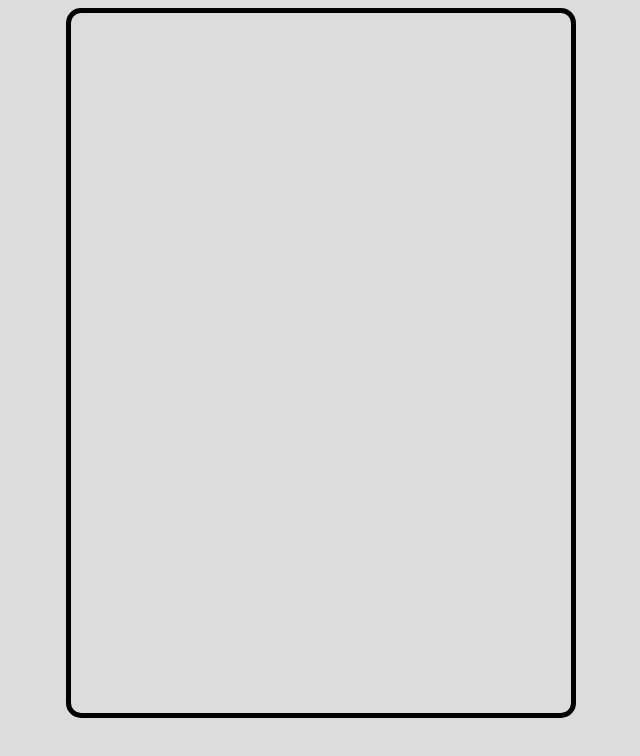
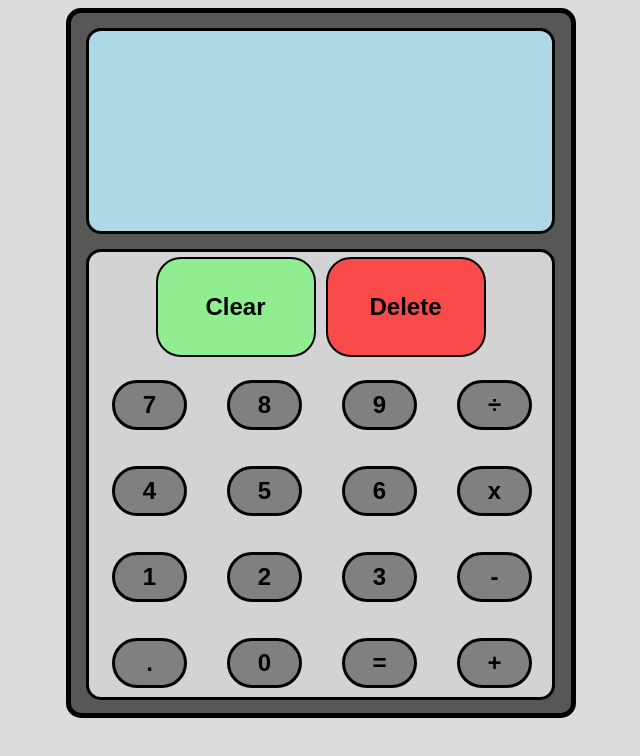
Before and after one commit to drago-develops/calculator, a plain HTML site: page index.html in a window 1280 px wide. Shown: the whole page, without its empty margins (319-959 px from the left). Drawn offline with Linux system fonts and the light colour scheme.

Commit message:
edits to html css file to make neat calculator
using css and flexbox to created nice interface for user to
use calculator.
using plenty of divs, classes and ids to group every element
in a calculator together so it would be easy for user to
navigate through a calculator.

```diff
--- a/calculator.css
+++ b/calculator.css
@@ -10,4 +10,74 @@ html body{
     height: 700px;
     border: solid 5px black;
     border-radius: 15px;
+    background-color: rgb(87, 87, 87);
 }
+
+#display {
+    width: 463px;
+    height: 200px;
+    border: solid 3px black;
+    border-radius: 15px;
+    margin: 15px;
+    background-color: lightblue;
+}
+
+#buttonPanel{
+    width: 463px;
+    height: 445px;
+    margin: 15px;
+    border: solid 3px black;
+    border-radius: 15px;
+    background-color: lightgray;
+}
+
+#clear-deleteButton{
+    display: flex;
+    flex-direction: row;
+    justify-content: center;
+    height: 100px;
+    margin: 5px;
+}
+button#clearButton{
+    height: 100px;
+    width: 160px;
+    border: solid 2px black;
+    border-radius: 25px;
+    font-size: x-large;
+    font-weight: 900;
+    background-color: lightgreen;
+    margin-right:  5px;
+}
+button#deleteButton{
+    height: 100px;
+    width: 160px;
+    border: solid 2px black;
+    border-radius: 25px;
+    font-size: x-large;
+    font-weight: 900;
+    background-color: rgb(250, 75, 75);
+    margin-left:  5px;
+}
+button:hover{
+    opacity: 0.75;
+}
+button:active{
+    opacity: 0.5;
+    border: solid 3px red;
+}
+.numOpButton{
+    height: 50px;
+    width: 75px;
+    font-size: x-large;
+    font-weight: 900;
+    border: solid 3px black;
+    border-radius: 25px;
+    background-color: grey;
+    margin: 18px;
+}
+#numbersOperators{
+    display: flex;
+    flex-direction: column;
+    justify-content: space-around;
+    margin-left: 5px;
+}
--- a/index.html
+++ b/index.html
@@ -9,6 +9,49 @@
 </head>
 <body>
     <div id="calculator">
+        <div id="display">
+            <div id="calculations">
+
+            </div>
+            <div id="answers">
+
+            </div>
+
+        </div>
+        <div id="buttonPanel">
+            <div id="clear-deleteButton">
+                <button id="clearButton">Clear</button>
+                <button id="deleteButton">Delete</button>
+            </div>
+            <div id="numbersOperators">
+                <div class="row">
+                    <button class="numOpButton">7</button>
+                    <button class="numOpButton">8</button>
+                    <button class="numOpButton">9</button>
+                    <button class="numOpButton">÷</button>
+                </div>
+                <div class="row">
+                    <button class="numOpButton">4</button>
+                    <button class="numOpButton">5</button>
+                    <button class="numOpButton">6</button>
+                    <button class="numOpButton">x</button>
+                </div>
+                <div class="row">
+                    <button class="numOpButton">1</button>
+                    <button class="numOpButton">2</button>
+                    <button class="numOpButton">3</button>
+                    <button class="numOpButton">-</button>
+                </div>
+                <div class="row">
+                    <button class="numOpButton">.</button>
+                    <button class="numOpButton">0</button>
+                    <button class="numOpButton">=</button>
+                    <button class="numOpButton">+</button>
+                </div>
+            </div>
+
+            </div>
+        </div>
 
     </div>
 
```
